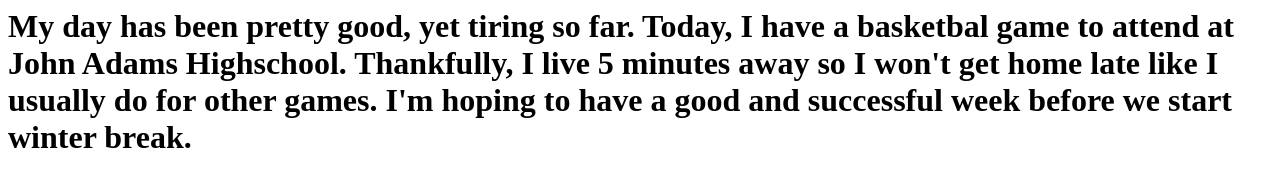
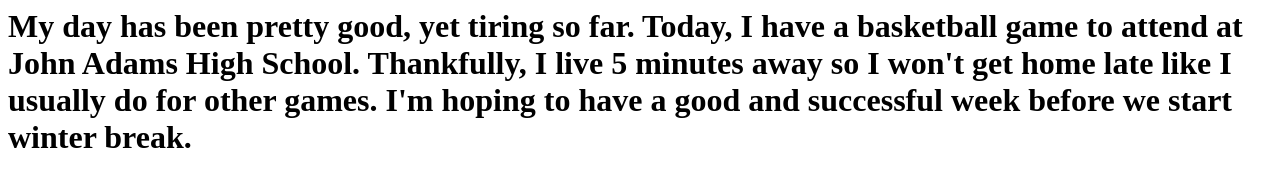
Before and after one commit to leanap/leanapersaudportfolio.github.io, a plain HTML site: page index.html in a window 1280 px wide. Drawn offline with Linux system fonts and the light colour scheme.

Commit message:
Update index.html

```diff
--- a/index.html
+++ b/index.html
@@ -5,6 +5,6 @@
   </head>
 
   <body>
-    <h1>My day has been pretty good, yet tiring so far. Today, I have a basketbal game to attend at John Adams Highschool. Thankfully, I live 5 minutes away so I won't get home late like I usually do for other games. I'm hoping to have a good and successful week before we start winter break.</h1>
+    <h1>My day has been pretty good, yet tiring so far. Today, I have a basketball game to attend at John Adams High School. Thankfully, I live 5 minutes away so I won't get home late like I usually do for other games. I'm hoping to have a good and successful week before we start winter break.</h1>
   </body>
 </html>
```
